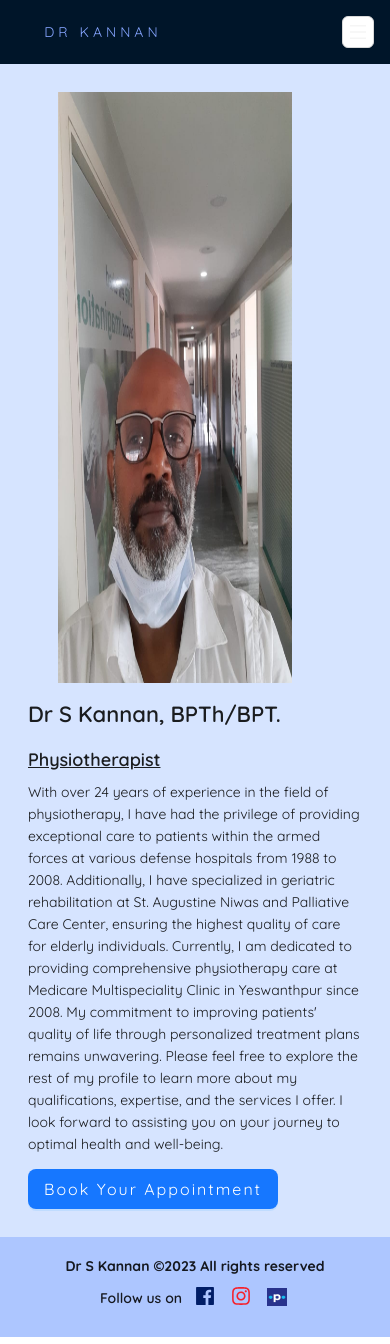
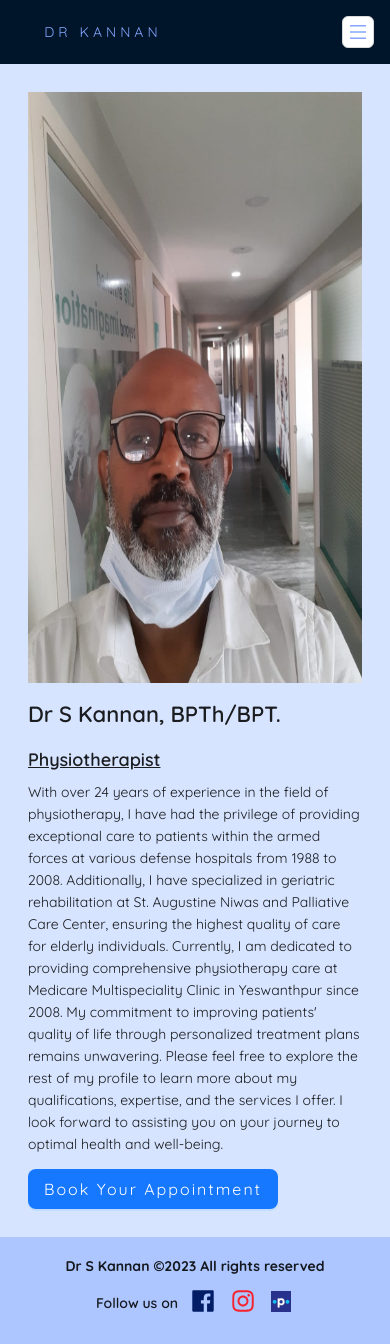
Before and after one commit to imkiran22/physio-website, a Next.js app: page /home in a window 390 px wide. Built offline with nearby package versions, Linux system fonts and the light colour scheme.

Commit message:
Final cut for first design

```diff
--- a/components/Header/Header.tsx
+++ b/components/Header/Header.tsx
@@ -22,7 +22,7 @@ const HeaderComponent: React.FC = () => {
   };
 
   return (
-    <Header id="header">
+    <Header className="header">
       <div className="logo">
         <Link href={"/"}>DR KANNAN</Link>
       </div>
--- a/components/Home/Home.tsx
+++ b/components/Home/Home.tsx
@@ -21,11 +21,9 @@ const HomeComponent: React.FC = ({}) => {
       className={"home"}
       style={{ background: token["geekblue-2"] }}
     >
-      <Col xs={24} sm={12} md={12} lg={12} xl={12} push={2}>
+      <Col xs={24} sm={12} md={12} lg={12} xl={12}>
         <Image
           preview={false}
-          width={"70%"}
-          height={"70vh"}
           src={imagePath}
           className={"home_image"}
           alt="doctor image"
--- a/components/SocialMedia/SocialMedia.tsx
+++ b/components/SocialMedia/SocialMedia.tsx
@@ -16,7 +16,7 @@ const SocialMediaComponent: React.FC = () => {
         <Text
           style={{
             padding: "0px 3px",
-            fontSize: token.fontSizeHeading4,
+            fontSize: token.fontSizeHeading3,
           }}
           key={i.colorCode}
         >
@@ -34,7 +34,7 @@ const SocialMediaComponent: React.FC = () => {
       <Text
         style={{
           padding: "0px 3px",
-          fontSize: token.fontSizeHeading4,
+          fontSize: token.fontSizeHeading3,
         }}
       >
         <Link target={"_blank"} href={PRACTO_LINK}>
@@ -42,8 +42,8 @@ const SocialMediaComponent: React.FC = () => {
             preview={false}
             src={"/practo.png"}
             width={"20px"}
-            height={"18px"}
-            style={{ verticalAlign: "top" }}
+            height={"21px"}
+            style={{ verticalAlign: "sub", position: "absolute", top: "2px" }}
           />
         </Link>
       </Text>
--- a/pages/styles/contact.scss
+++ b/pages/styles/contact.scss
@@ -1,6 +1,31 @@
 .contact {
-  // padding: 2em;
-  .contact_image {
+  padding: 2em;
+
+  &_image {
     margin-top: 10%;
   }
+  &_main-title {
+    font-size: 42px !important;
+    font-family: Quicksand;
+  }
+
+  &_phone-title,
+  &_social {
+    font-size: 38px !important;
+    font-family: Quicksand;
+  }
+
+  @media (max-width: 600px) {
+    &_main-title {
+      font-size: 22px !important;
+    }
+    &_phone-title,
+    &_social {
+      font-size: 18px !important;
+    }
+    &_image {
+      height: 50vh;
+      transform: none;
+    }
+  }
 }
--- a/pages/styles/globals.scss
+++ b/pages/styles/globals.scss
@@ -18,7 +18,7 @@ a {
 }
 
 * {
-  box-sizing: border-box;
+  box-sizing: content-box;
 }
 
 .pl-4 {
--- a/pages/styles/header.scss
+++ b/pages/styles/header.scss
@@ -7,6 +7,7 @@ $geek-blue-4: #85a5ff;
   top: 0;
   right: 0;
   z-index: 1000;
+  box-sizing: content-box;
 }
 
 .logo {
@@ -30,7 +31,7 @@ $geek-blue-4: #85a5ff;
   font-family: Quicksand;
 }
 
-@media (max-width: 400px) {
+@media (max-width: 600px) {
   .desktop-menu {
     display: none;
   }
@@ -46,7 +47,7 @@ $geek-blue-4: #85a5ff;
     right: 0;
     margin: 16px;
     font-size: 18px;
-    color: #f5f5f5;
+    color: $geek-blue-4;
   }
 }
 
--- a/pages/styles/home.scss
+++ b/pages/styles/home.scss
@@ -1,8 +1,10 @@
 .home {
   padding: 2em;
+
   &_image {
-    width: 100% !important;
-    height: 100% !important;
+    width: 100%;
+    height: 70vh !important;
+    transform: translate(42%, 8%);
   }
   &_main-title {
     font-size: 42px !important;
@@ -30,5 +32,9 @@
     &_description {
       font-size: 14px !important;
     }
+    &_image {
+      height: 50vh;
+      transform: none;
+    }
   }
 }
--- a/pages/styles/services.scss
+++ b/pages/styles/services.scss
@@ -3,5 +3,50 @@
   .ant-list-split .ant-list-item {
     position: relative;
     right: 17px;
+    font-family: Quicksand;
+  }
+  &_main-title {
+    font-size: 42px !important;
+    font-family: Quicksand;
+  }
+
+  .ant-list {
+    .ant-list-item {
+      .ant-list-item-meta {
+        .ant-list-item-meta-title {
+          font-size: 18px !important;
+        }
+        .ant-list-item-meta-description {
+          font-size: 18px !important;
+        }
+      }
+    }
+  }
+
+  @media (max-width: 600px) {
+    &_image {
+      height: 50% !important;
+    }
+    &_main-title {
+      font-size: 22px !important;
+    }
+    &_sub-title {
+      font-size: 18px !important;
+    }
+    &_description {
+      font-size: 14px !important;
+    }
+    .ant-list {
+      .ant-list-item {
+        .ant-list-item-meta {
+          .ant-list-item-meta-title {
+            font-size: 14px !important;
+          }
+          .ant-list-item-meta-description {
+            font-size: 14px !important;
+          }
+        }
+      }
+    }
   }
 }
```
